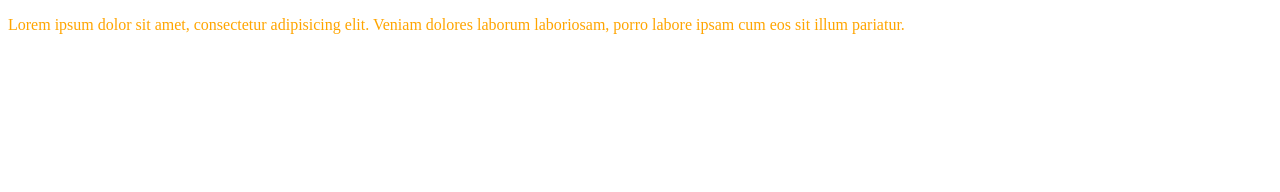
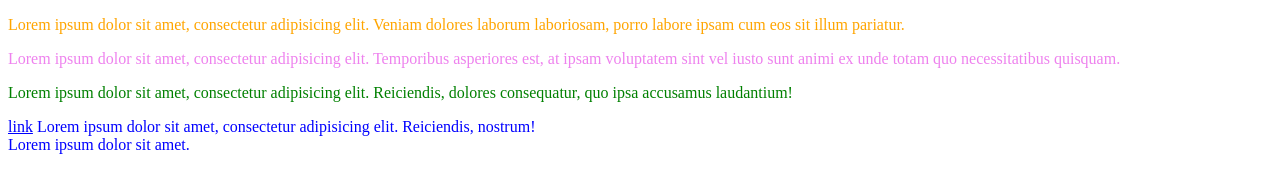
Before and after one commit to wiemka/css_poczatek, a plain HTML site: page index.html in a window 1280 px wide. Drawn offline with Linux system fonts and the light colour scheme.

Commit message:
dodane selektory

```diff
--- a/css/style.css
+++ b/css/style.css
@@ -3,3 +3,26 @@
 p {
     color: orange;
 }
+
+
+/*sektor id*/
+
+#paragraf {
+    color: violet;
+}
+
+
+/*selektor klasy*/
+
+.klasa_paragrafu {
+    color: green;
+}
+
+
+/*łączenie selektorów*/
+
+a,
+span,
+div {
+    color: blue
+}
--- a/index.html
+++ b/index.html
@@ -1,15 +1,29 @@
 <!DOCTYPE html>
 <html lang="en">
+
 <head>
     <meta charset="UTF-8">
     <title>Document</title>
 
     <link rel="stylesheet" href="css/style.css">
 </head>
+
 <body>
 
-<!--    selektor znacznika-->
-     <p>Lorem ipsum dolor sit amet, consectetur adipisicing elit. Veniam dolores laborum laboriosam, porro labore ipsam cum eos sit illum pariatur.</p>
+    <!--    selektor znacznika-->
+    <p>Lorem ipsum dolor sit amet, consectetur adipisicing elit. Veniam dolores laborum laboriosam, porro labore ipsam cum eos sit illum pariatur.</p>
+
+    <!--selektor id-->
+    <p id="paragraf">Lorem ipsum dolor sit amet, consectetur adipisicing elit. Temporibus asperiores est, at ipsam voluptatem sint vel iusto sunt animi ex unde totam quo necessitatibus quisquam.</p>
+
+    <!--   selektor klasy-->
+    <p class="klasa_paragrafu">Lorem ipsum dolor sit amet, consectetur adipisicing elit. Reiciendis, dolores consequatur, quo ipsa accusamus laudantium!</p>
+
+<!--łączenie selektorów-->
+<a href="">link</a>
+   <span>Lorem ipsum dolor sit amet, consectetur adipisicing elit. Reiciendis, nostrum!</span>
+   <div>Lorem ipsum dolor sit amet.</div>
 
 </body>
+
 </html>
```
